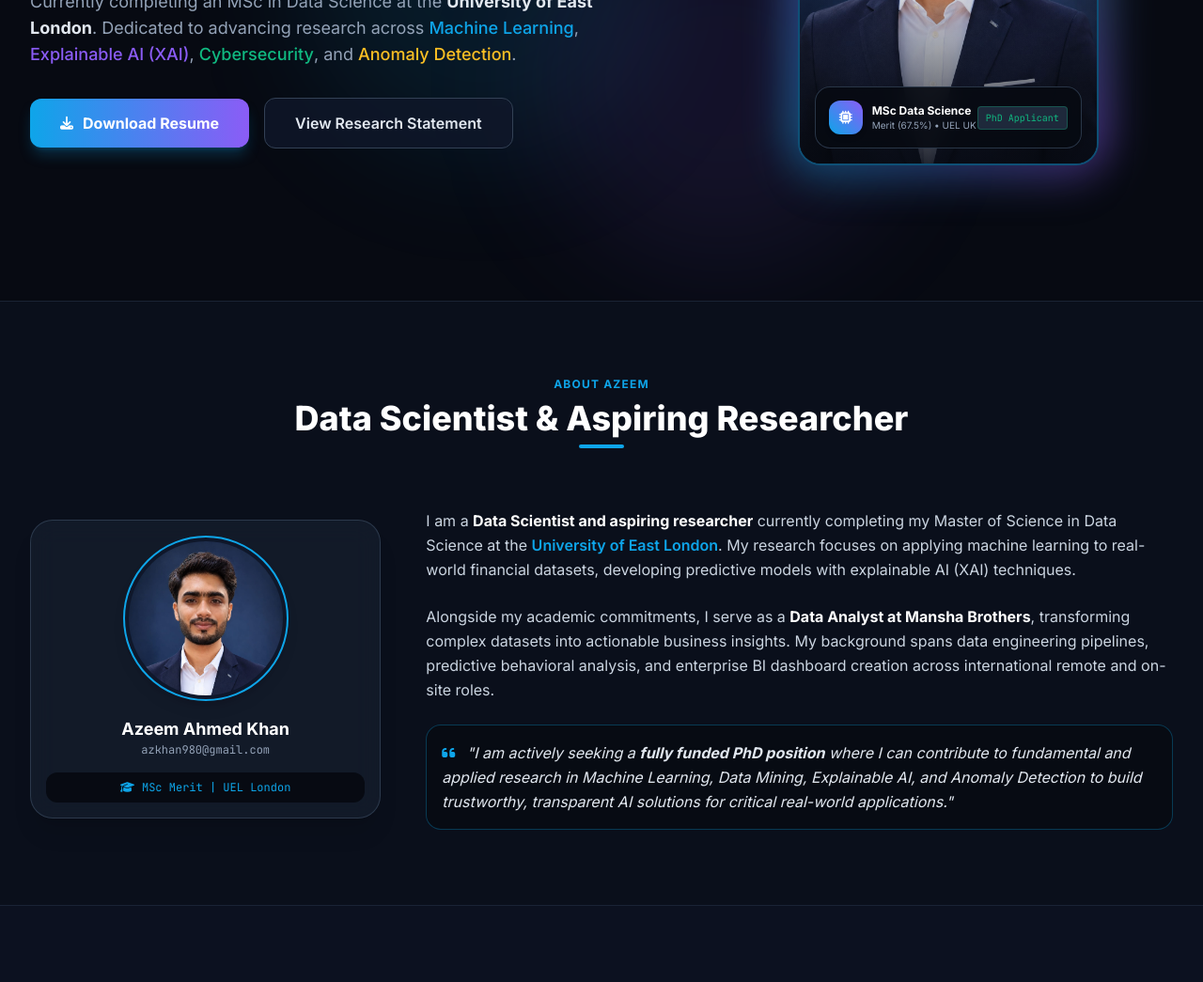
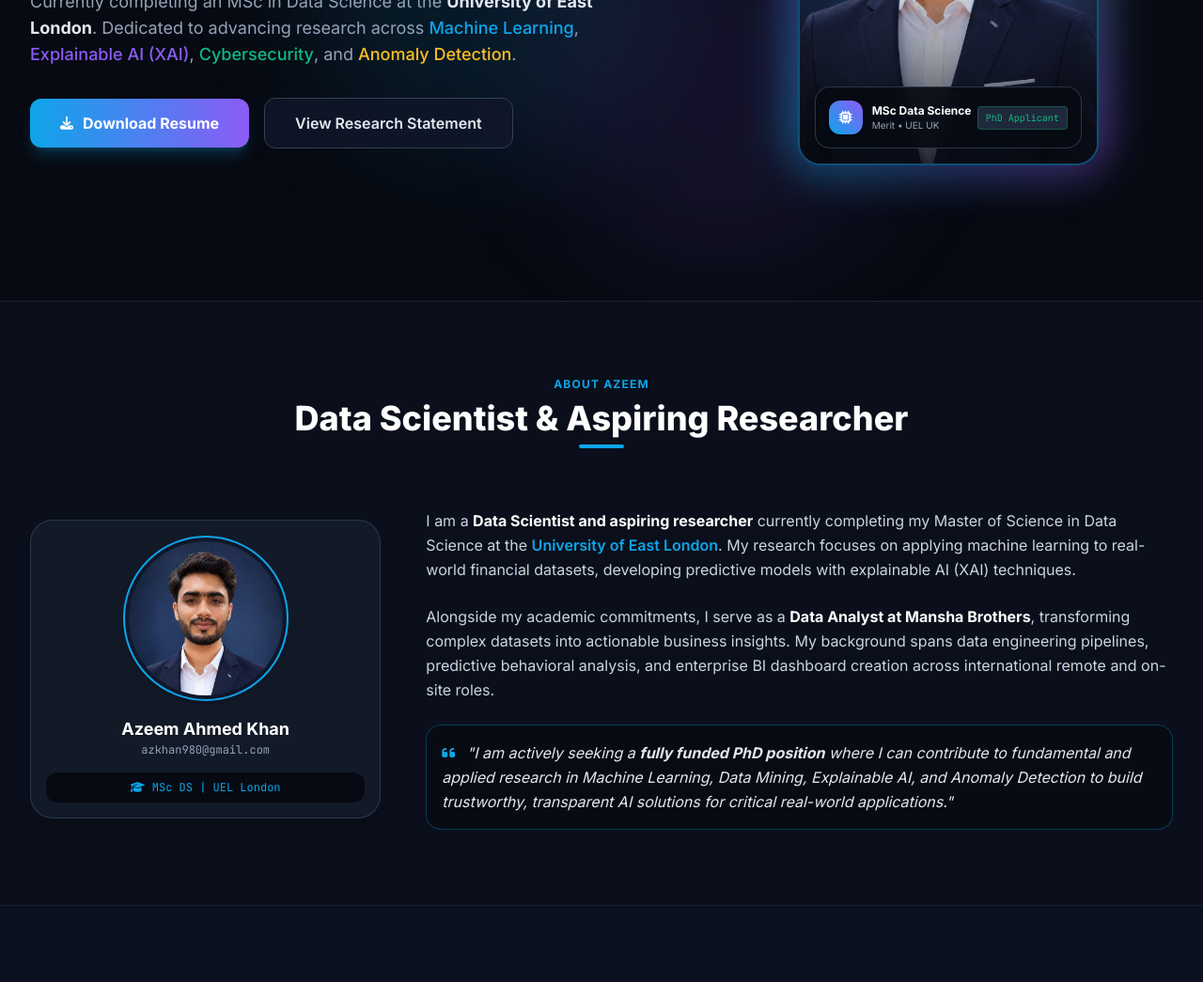
Before and after one commit to azkhan980/azkhan980.github.io, a plain HTML site: page index.html in a window 1280 px wide. Shown: the part 480-1525 px from the top of the page at 94% size. Drawn offline with nearby package versions, Linux system fonts and the light colour scheme.

Commit message:
Update index.html

```diff
--- a/index.html
+++ b/index.html
@@ -188,7 +188,7 @@
                                         </div>
                                         <div>
                                             <p class="text-xs font-bold text-white">MSc Data Science</p>
-                                            <p class="text-[10px] text-slate-400">Merit (67.5%) • UEL UK</p>
+                                            <p class="text-[10px] text-slate-400">Merit • UEL UK</p>
                                         </div>
                                     </div>
                                     <span class="text-[10px] font-mono px-2 py-1 rounded bg-slate-800 text-emeraldAccent border border-emeraldAccent/30">PhD Applicant</span>
@@ -226,7 +226,7 @@
                                 <p class="text-xs text-slate-400 font-mono">azkhan980@gmail.com</p>
                             </div>
                             <div class="flex items-center justify-center gap-2 text-xs font-mono text-cyanAccent bg-navy-950 p-2 rounded-xl">
-                                <i class="fa-solid fa-graduation-cap"></i> MSc Merit | UEL London
+                                <i class="fa-solid fa-graduation-cap"></i> MSc DS | UEL London
                             </div>
                         </div>
                     </div>
```
